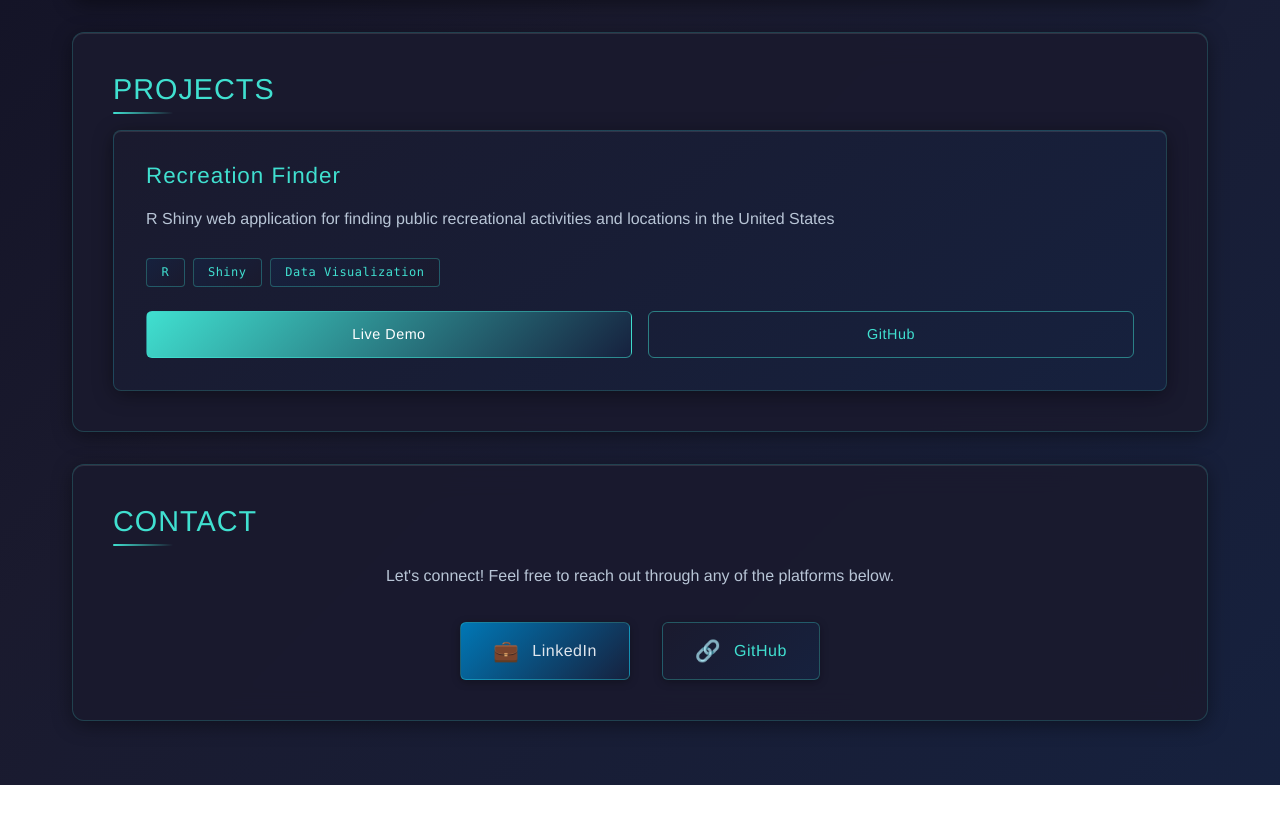
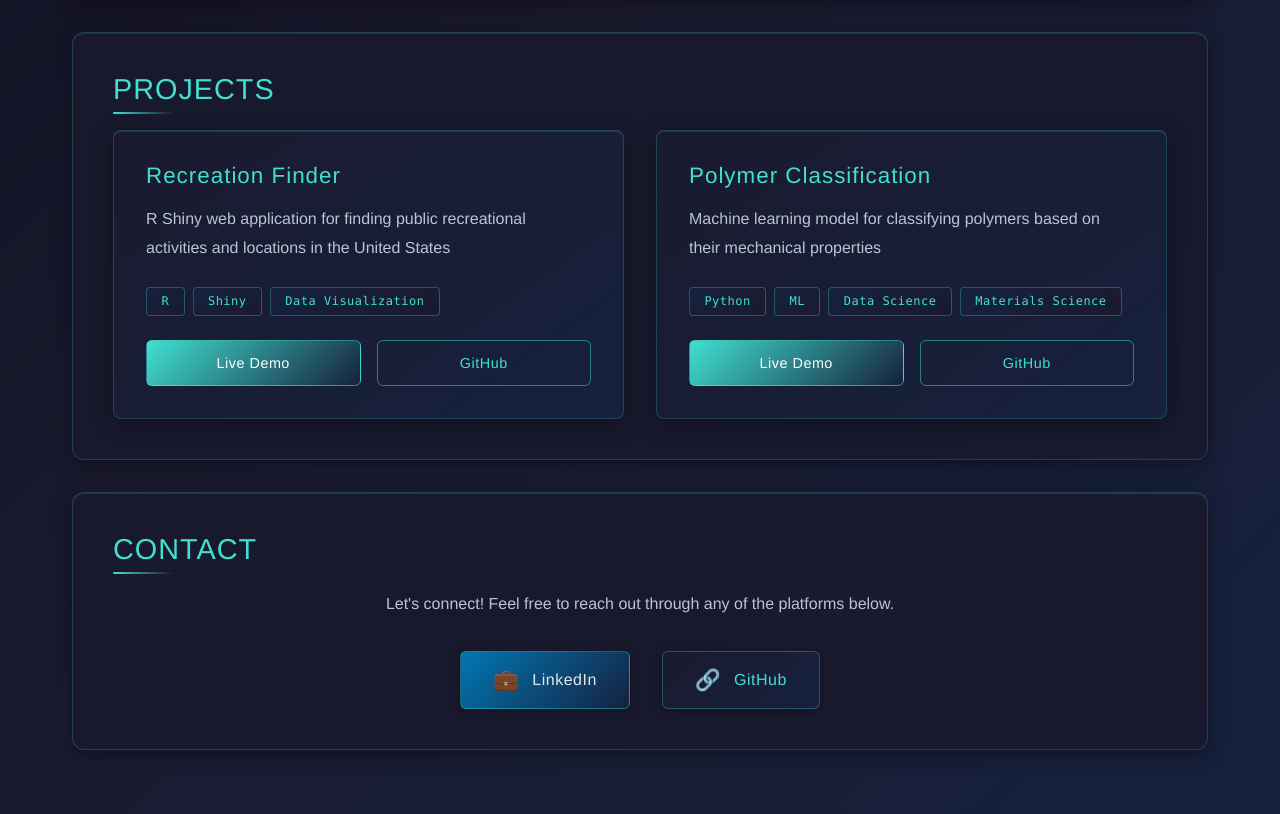
Before and after one commit to mike-keating-iv/mike-keating-iv.github.io, a React (Create React App) app: page / in a window 1280 px wide. Shown: the part 827-1641 px from the top of the page. Before the commit the page ends 1612 px from the top, so only its background shows below. Built offline with nearby package versions, Linux system fonts and the light colour scheme; the HTML template or start-up script is replaced by a standard one.

Commit message:
Add polymer ML project

```diff
--- a/src/components/Projects.js
+++ b/src/components/Projects.js
@@ -9,6 +9,13 @@ const Projects = () => {
       liveLink: "https://mike-keating-iv.shinyapps.io/RecreationFinder/",
       githubLink: "https://github.com/mike-keating-iv/recreation-finder",
       tech: ["R", "Shiny", "Data Visualization"]
+    },
+    {
+        title: "Polymer Classification",
+        description: "Machine learning model for classifying polymers based on their mechanical properties",
+        liveLink: "https://colab.research.google.com/github/mike-keating-iv/ml-polymer-classification/blob/main/polymers_classifier.ipynb",
+        githubLink: "https://github.com/mike-keating-iv/ml-polymer-classification",
+        tech: ["Python", "ML", "Data Science", "Materials Science"]
     }
   ];
 
```
Also changed, not shown: 6 other files (tests, documents, lock files or other folders).
